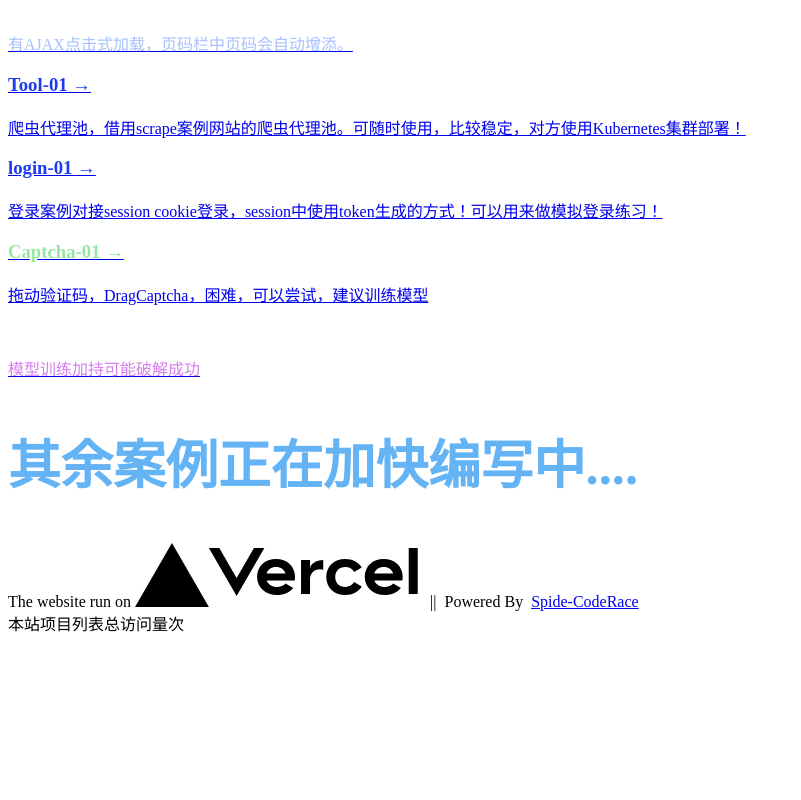
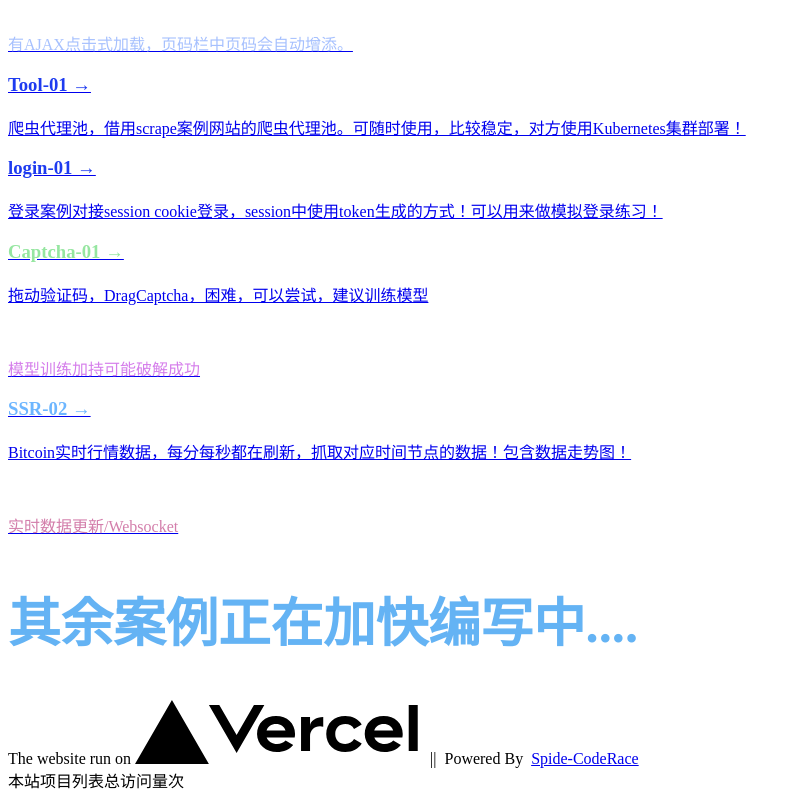
Before and after one commit to rmdocs/ezcrawler, a Next.js app: page / in a window 1280 px wide. Shown: the part 1109-1909 px from the top of the page, without its empty margins (0-801 px from the left). Before the commit the page ends 1752 px from the top, so only its background shows below. Built offline with nearby package versions, Linux system fonts and the light colour scheme; no server answers; what @badrap/bar-of-progress would draw is missing.

Commit message:
Update index.tsx

```diff
--- a/src/pages/index.tsx
+++ b/src/pages/index.tsx
@@ -162,6 +162,23 @@
                模型训练加持可能破解成功
               </p>
             </A>
+            <A
+              href="https://ssr2.ezcrawler.cn/"
+              className="m-4 p-6 text-left border border-[#eaeaea] rounded-[10px] hover:text-[#0070f3] hover:border-[#0070f3] focus:text-[#0070f3] focus:border-[#0070f3] active:text-[#0070f3] active:border-[#0070f3]"
+              style={{
+                transition,
+                flexBasis: '45%',
+              }}
+            >
+              <h3 className="mb-4 text-2xl" style={{color:"#6db6ff"}}>SSR-02 &rarr;</h3>
+              <p className="text-xl leading-[1.875rem]">
+                 Bitcoin实时行情数据，每分每秒都在刷新，抓取对应时间节点的数据！包含数据走势图！
+              </p>
+              <br/>
+              <p className="text-xl leading-[1.875rem]" style={{color:"#d37eab"}}>
+               实时数据更新/Websocket
+              </p>
+            </A>
     <div className='flex flex-col sm:flex-row flex-wrap items-center justify-center max-w-[800px] mt-12' style={{fontSize:'35px',color:"#64b3f4"}}>
             <h2>其余案例正在加快编写中....</h2>
 
```
